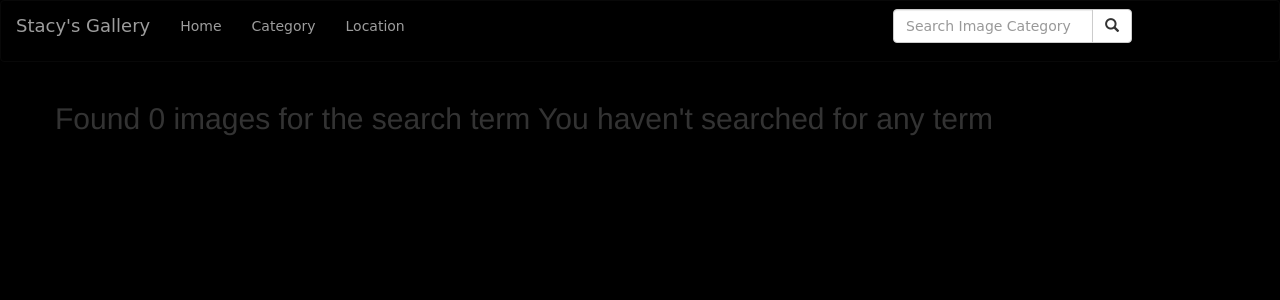
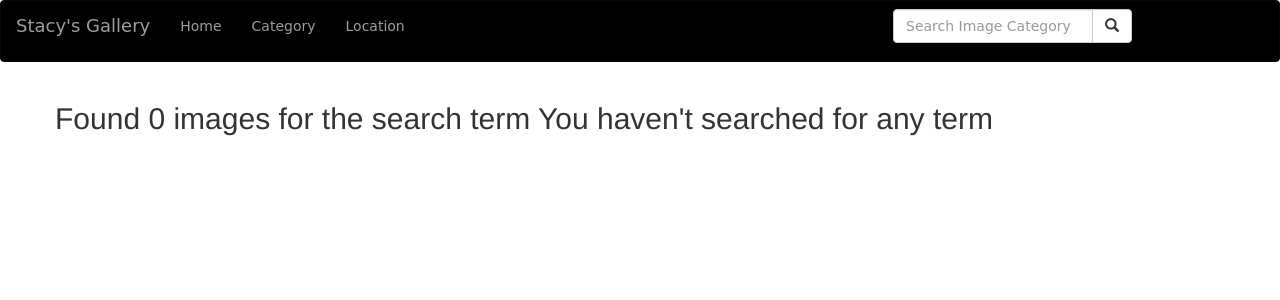
Before and after one commit to stacy867/my-app, a Django app: page /search/ in a window 1280 px wide. Shown: the top 300 px of the page. Run offline with Django 3.2, Linux system fonts and the light colour scheme; some libraries are stand-ins or nearby versions; some web fonts are replaced.

Commit message:
added a background color

```diff
--- a/gallery/templates/all-apps/base.html
+++ b/gallery/templates/all-apps/base.html
@@ -15,7 +15,7 @@
   {% endblock %}
 
 </head>
-<body style="background-color:black">
+<body style="background-color:white">
     {% include "navbar.html" %}
     {% block content %}
     {%endblock%}
```
